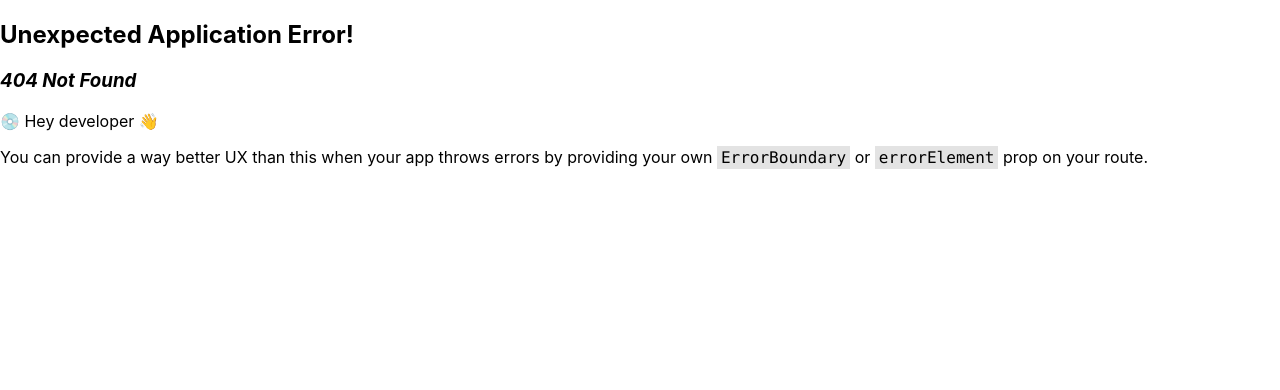
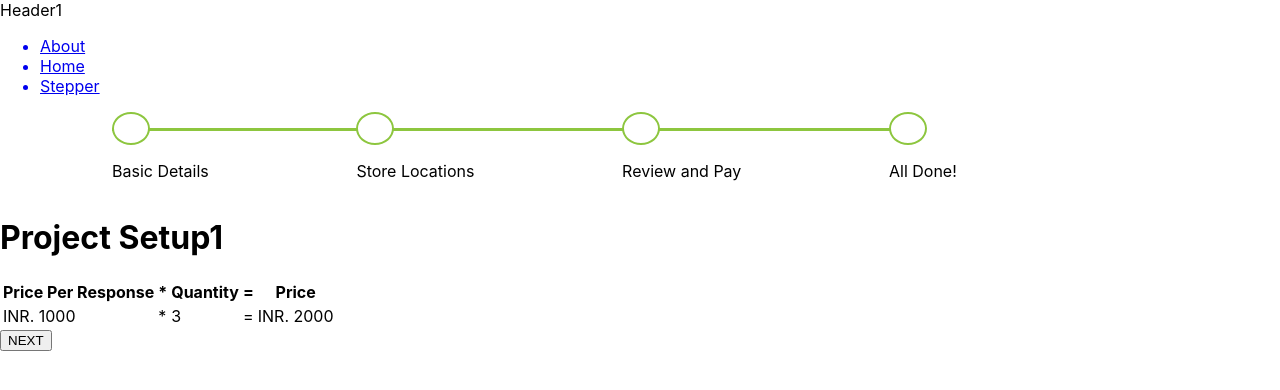
Before and after one commit to bahnisikhadhar/reactcomplexrouting, a React (Create React App) app: page /stepper in a window 1280 px wide. Before the commit this address had no page. Shown: the top 390 px of the page. Built offline with nearby package versions, Linux system fonts and the light colour scheme.

Commit message:
stepper added

```diff
--- a/src/App.js
+++ b/src/App.js
@@ -9,6 +9,7 @@ import Home2 from './Home2';
 import Contact from './Contact';
 import SidebarAbout from './SidebarAbout';
 import SidebarDetails from './SidebarDetails';
+import Stepper from './stepper/Stepper';
 
 const router = createBrowserRouter(
   // createRoutesFromElements(
@@ -39,6 +40,10 @@ const router = createBrowserRouter(
       {
         path:"/about",
         element: <About/>,
+      },
+      {
+        path:"/stepper",
+        element: <Stepper/>,
       }
     ]
   },
--- a/src/Header1.js
+++ b/src/Header1.js
@@ -8,6 +8,7 @@ export default function Header1() {
       <ul>
        <Link to="/about"> <li>About</li></Link>
        <Link to="/"><li>Home</li></Link>
+       <Link to="/stepper"><li>Stepper</li></Link>
       </ul>
     </div>
   )
--- /dev/null
+++ b/src/stepper/AuditProjectSetup1.js
@@ -0,0 +1,41 @@
+import React from 'react'
+
+export default function AuditProjectSetup1({updateStep,currentStep}) {
+  return (
+    <div>
+        <h1>Project Setup1</h1>
+      <div className='project_setup_btn_box'>
+				<div className='project_setup_btn_box_left'>
+					{currentStep > 0 &&
+						<button className="btn btn-md text-center btn-size create_ac_btn"
+							onClick={() => updateStep(currentStep - 1)}
+						>Previous</button>
+					}
+					<table className="text-center table table-responsive">
+						<thead>
+							<tr>
+								<th>Price Per Response</th>
+								<th>*</th>
+								<th>Quantity </th>
+								<th>=</th>
+								<th>Price</th>
+							</tr>
+						</thead>
+						<tbody>
+                        <tr>
+								<td>INR. 1000</td>
+								<td>* </td>
+								<td>3</td>
+								<td>=</td>
+								<td>INR. 2000</td>
+							</tr>
+						</tbody>
+					</table>
+				</div>
+				<button className="btn btn-md text-center btn-size create_ac_btn"
+					onClick={() => updateStep(currentStep + 1)}
+				>NEXT</button>
+			</div>
+    </div>
+  )
+}
--- /dev/null
+++ b/src/stepper/AuditProjectSetup2.js
@@ -0,0 +1,41 @@
+import React from 'react'
+
+export default function AuditProjectSetup2({updateStep,currentStep}) {
+  return (
+    <div>
+        <h1>Project setup 2</h1>
+      <div className='project_setup_btn_box'>
+				<div className='project_setup_btn_box_left'>
+					{currentStep > 0 &&
+						<button className="btn btn-md text-center btn-size create_ac_btn"
+							onClick={() => updateStep(currentStep - 1)}
+						>Previous</button>
+					}
+					<table className="text-center table table-responsive">
+						<thead>
+							<tr>
+								<th>Price Per Response</th>
+								<th>*</th>
+								<th>Quantity </th>
+								<th>=</th>
+								<th>Price</th>
+							</tr>
+						</thead>
+						<tbody>
+                        <tr>
+								<td>INR. 1000</td>
+								<td>* </td>
+								<td>3</td>
+								<td>=</td>
+								<td>INR. 2000</td>
+							</tr>
+						</tbody>
+					</table>
+				</div>
+				<button className="btn btn-md text-center btn-size create_ac_btn"
+					onClick={() => updateStep(currentStep + 1)}
+				>NEXT</button>
+			</div>
+    </div>
+  )
+}
--- /dev/null
+++ b/src/stepper/AuditProjectSetup3.js
@@ -0,0 +1,41 @@
+import React from 'react'
+
+export default function AuditProjectSetup3({updateStep,currentStep}) {
+  return (
+    <div>
+         <h1>Project setup 3</h1>
+        <div className='project_setup_btn_box'>
+				<div className='project_setup_btn_box_left'>
+					{currentStep > 0 &&
+						<button className="btn btn-md text-center btn-size create_ac_btn"
+							onClick={() => updateStep(currentStep - 1)}
+						>Previous</button>
+					}
+					<table className="text-center table table-responsive">
+						<thead>
+							<tr>
+								<th>Price Per Response</th>
+								<th>*</th>
+								<th>Quantity </th>
+								<th>=</th>
+								<th>Price</th>
+							</tr>
+						</thead>
+						<tbody>
+							<tr>
+								<td>INR. 1000</td>
+								<td>* </td>
+								<td>3</td>
+								<td>=</td>
+								<td>INR. 2000</td>
+							</tr>
+						</tbody>
+					</table>
+				</div>
+				<button className="btn btn-md text-center btn-size create_ac_btn"
+					onClick={() => updateStep(currentStep + 1)}
+				>NEXT</button>
+			</div>
+    </div>
+  )
+}
--- /dev/null
+++ b/src/stepper/AuditProjectSetup4.js
@@ -0,0 +1,14 @@
+import React,{useEffect} from 'react'
+
+export default function AuditProjectSetup4({updateStep,currentStep,setIsPaymentCompleted}) {
+    useEffect(() => {
+        console.log(currentStep + 1);
+        setIsPaymentCompleted(true);
+
+      }, []);
+  return (
+    <div>
+       <h1>Project setup Final</h1>
+    </div>
+  )
+}
--- /dev/null
+++ b/src/stepper/Stepper.js
@@ -0,0 +1,43 @@
+import React,{useState} from 'react';
+import AuditProjectSetup1 from './AuditProjectSetup1';
+import AuditProjectSetup2 from './AuditProjectSetup2';
+import AuditProjectSetup3 from './AuditProjectSetup3';
+import AuditProjectSetup4 from './AuditProjectSetup4';
+import "./stepper.css";
+
+export default function Stepper() {
+    const steps = [AuditProjectSetup1, AuditProjectSetup2, AuditProjectSetup3, AuditProjectSetup4];
+    const labelArray = ['Basic Details', 'Store Locations', 'Review and Pay', 'All Done!'];
+    const [currentStep, setCurrentStep] = useState(0);
+    const [isPaymentCompleted, setIsPaymentCompleted] = useState(false);
+    function updateStep(step) {
+        setCurrentStep(step);
+        setIsPaymentCompleted(false);
+      }
+
+      const StepComponent = steps[currentStep];
+  return (
+    <div>
+       <div className={isPaymentCompleted ? "stepwrapper_col" : "stepwrapper_col1"}>
+          <div className="stepWrapper">
+            {labelArray.map((item, index) => (
+              <div className={"stepBlock" + ((currentStep > index || isPaymentCompleted) ? " selected" : "")} key={index}>
+                <div className="circleWrapper"
+                onClick={() => updateStep(index)}
+                >
+                  <div className="circle">
+                    {(currentStep > index || isPaymentCompleted) && <i className="fa-solid fa-check"></i>}
+                  </div>
+                  <p>{item}</p>
+                </div>
+              </div>
+            ))}
+            <div className='line'></div>
+          </div>
+        </div>
+        {StepComponent &&
+        <StepComponent updateStep={updateStep} currentStep={currentStep} setIsPaymentCompleted={setIsPaymentCompleted}/>
+      }
+    </div>
+  )
+}
--- /dev/null
+++ b/src/stepper/stepper.css
@@ -0,0 +1,62 @@
+.App {
+    position: relative;
+    width: 100%;
+  }
+
+  .stepwrapper_col1 {
+    padding: 0rem 7rem;
+  }
+
+  .stepwrapper_col {
+    padding: 3rem 7rem;
+  }
+
+  .circle {
+    width: 29px;
+    height: 29px;
+    line-height: 25px;
+    background-color: white;
+    color: white;
+    border-radius: 50%;
+    border: 2px solid transparent;
+    border: 2px solid #8DC63F;
+    cursor: pointer;
+    padding-left: 5px;
+  }
+
+  .stepWrapper {
+    width: 80%;
+    display: flex;
+    justify-content: space-between;
+    margin-bottom: 20px;
+    position: relative;
+  }
+
+  .line {
+    height: 3px;
+    background-color: #8DC63F;
+    width: 95%;
+    position: absolute;
+    top: 1rem;
+    z-index: -2;
+  }
+
+  .selected .circle {
+    background-color: #8DC63F;
+    color: white;
+    border-color: #8DC63F;
+  }
+
+  .primaryButton {
+    padding: 10px 25px;
+    background-color: #8DC63F;
+    border: none;
+    margin: 10px;
+    color: white;
+    border-radius: 4px;
+    cursor: pointer;
+  }
+
+  .primaryButton:disabled {
+    opacity: 0.5;
+  }
```
